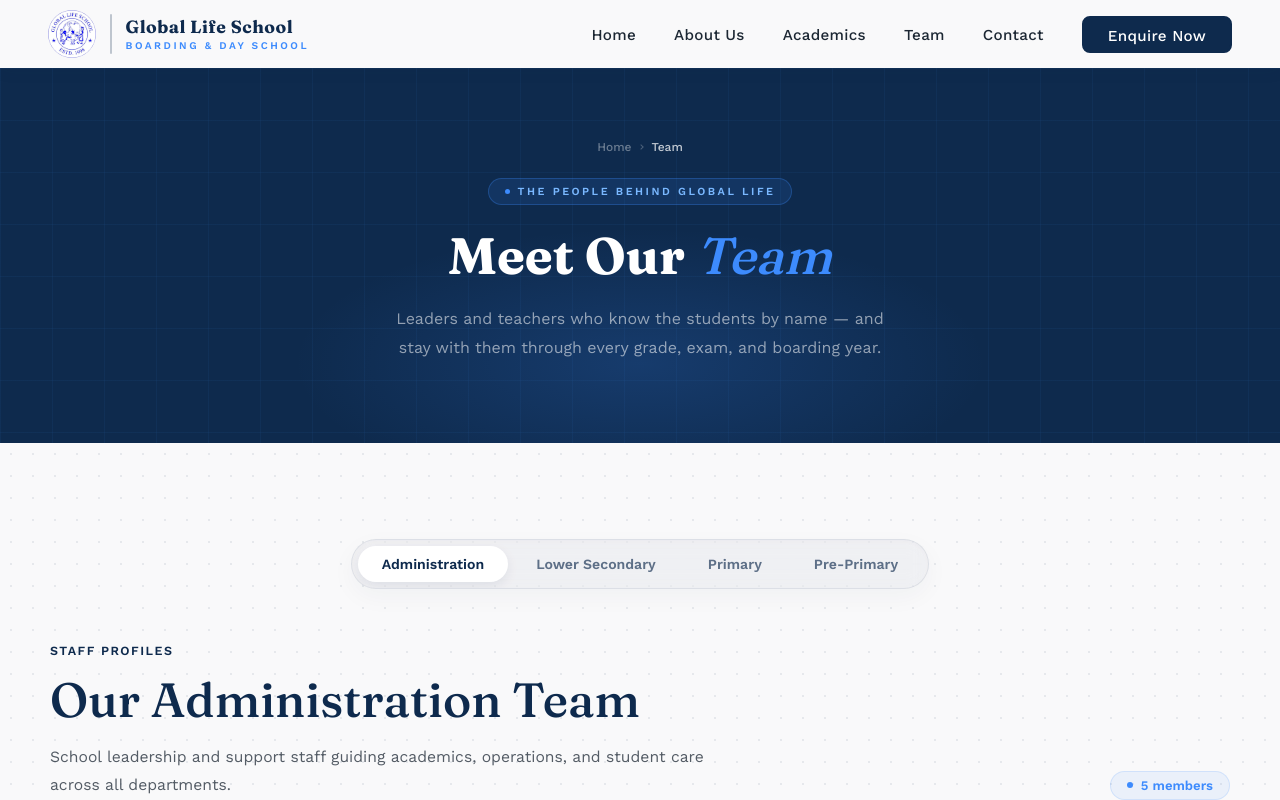
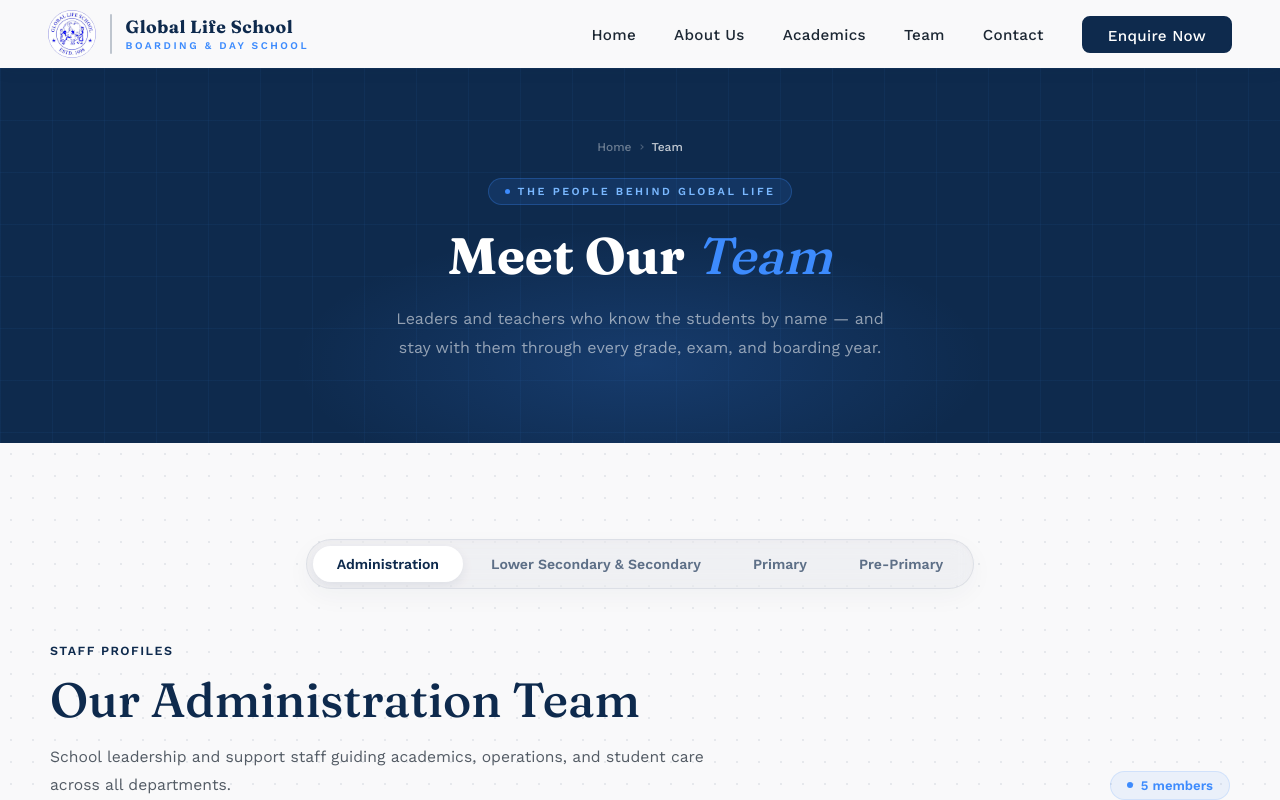
Before and after one commit to swikar-napit/globallife-web, a React (Vite) app: page /team in a window 1280 px wide. Shown: the top 800 px of the page. Built offline with nearby package versions, Linux system fonts and the light colour scheme.

Commit message:
final team

```diff
--- a/src/pages/Team.jsx
+++ b/src/pages/Team.jsx
@@ -203,7 +203,7 @@ const CATEGORY_META = {
     sub: "School leadership and support staff guiding academics, operations, and student care across all departments."
   },
   "lower-secondary": {
-    heading: "Our Lower Secondary Team",
+    heading: "Our Lower Secondary & Secondary Team",
     sub: "Subject specialists who inspire learning, guide academic performance, and prepare students for secondary education."
   },
   "primary": {
@@ -261,7 +261,7 @@ function Team() {
                 className={`tm-tab ${activeTab === "lower-secondary" ? "is-active" : ""}`}
                 onClick={() => setActiveTab("lower-secondary")}
               >
-                Lower Secondary
+                Lower Secondary & Secondary
               </button>
               <button
                 className={`tm-tab ${activeTab === "primary" ? "is-active" : ""}`}
```
